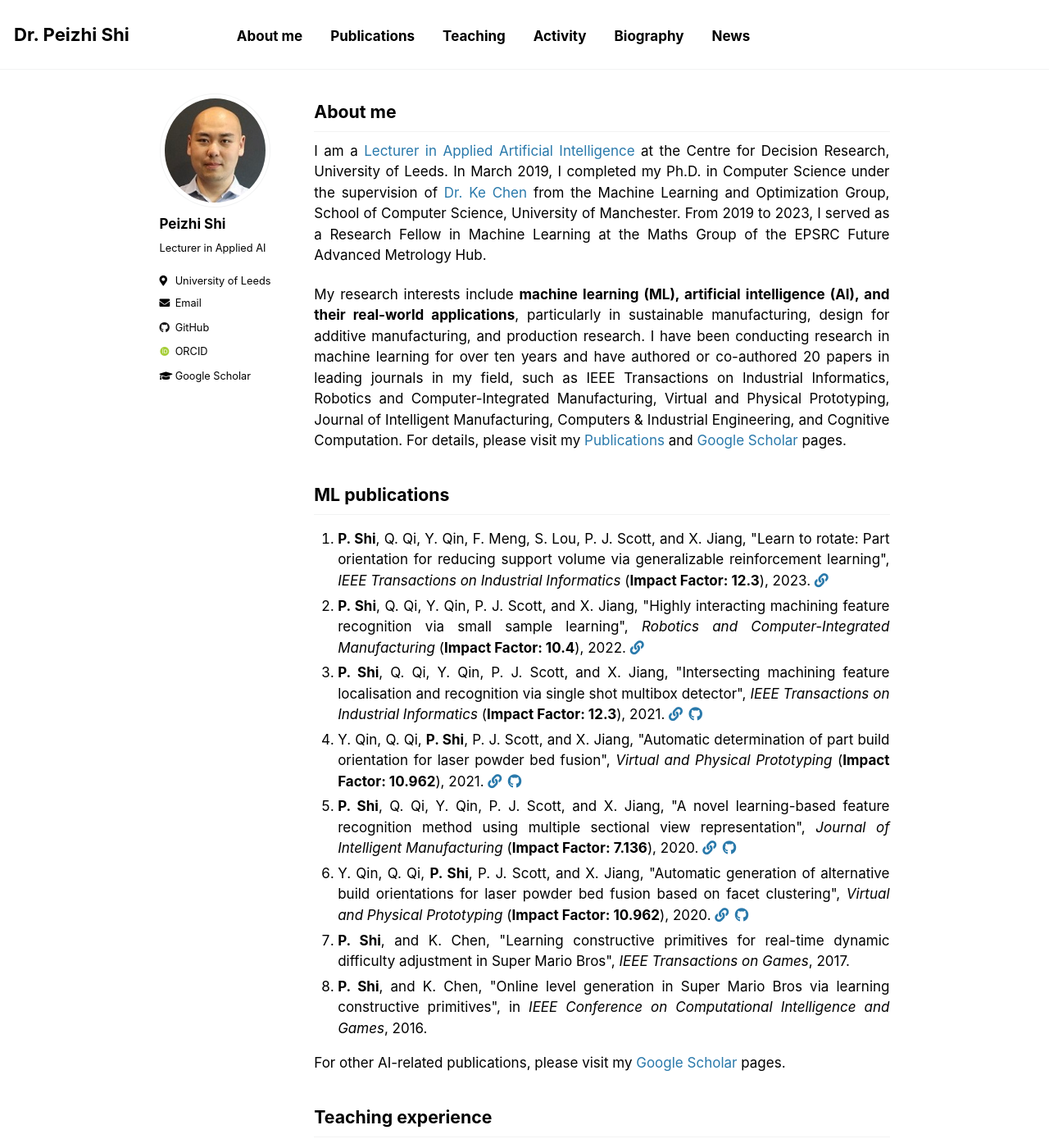
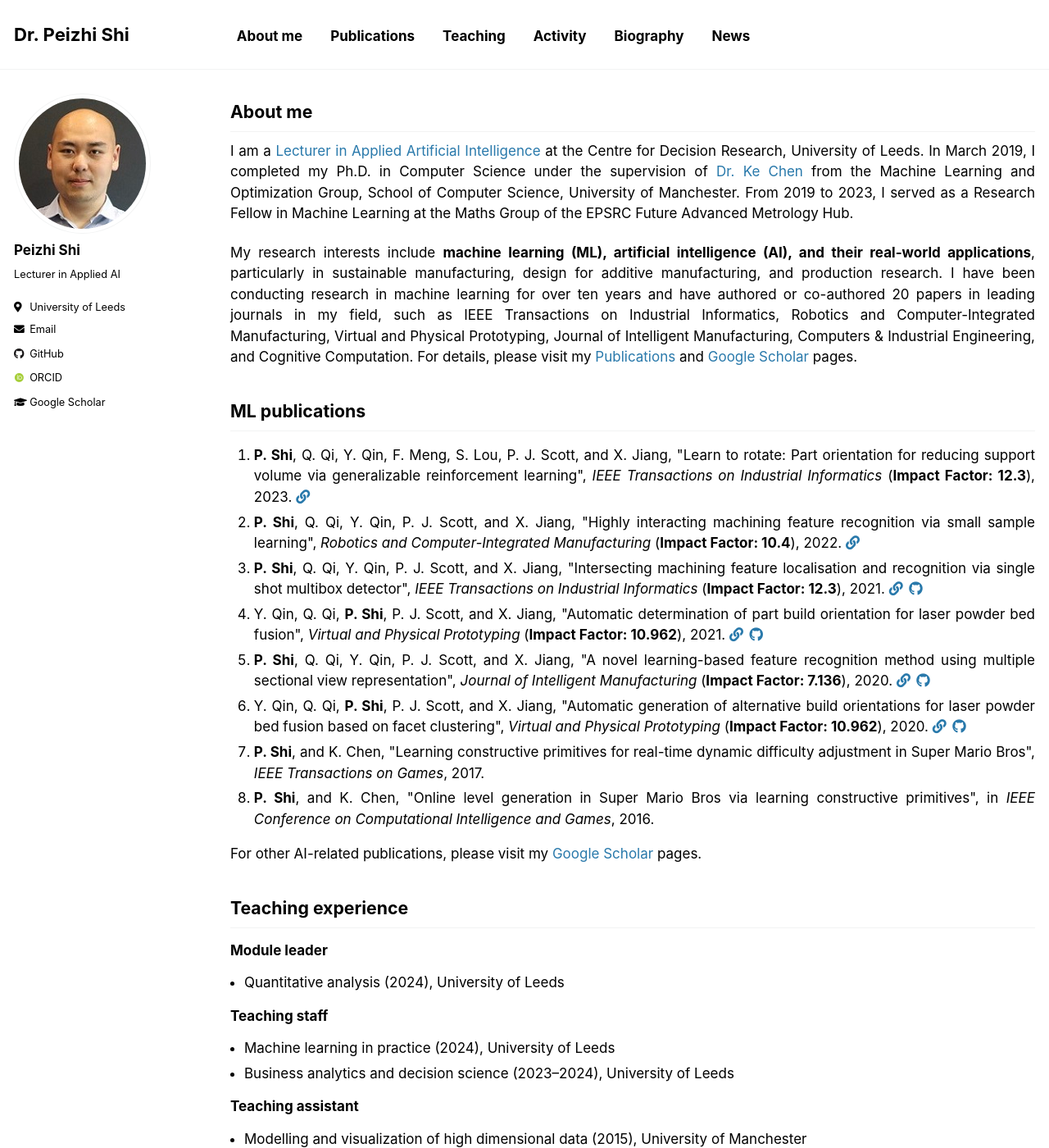
Before and after one commit to PeizhiShi/peizhishi.github.io, a Jekyll site: the page built from _pages/index.md, in a window 1280 px wide and 1400 px high. Shown: the whole window at 82% size. Built offline with Jekyll 4.4.1, drawn with Linux system fonts in a browser that asks for light colours; some web fonts are replaced; our own code applies the rules of GitHub Pages for plain Markdown files.

Commit message:
Update _page.scss

```diff
--- a/_sass/_page.scss
+++ b/_sass/_page.scss
@@ -12,6 +12,9 @@
   animation: intro 0.3s both;
   animation-delay: 0.35s;
 
+  @include breakpoint($x-large) {
+    max-width: $x-large;
+  }
 
 }
 
```
